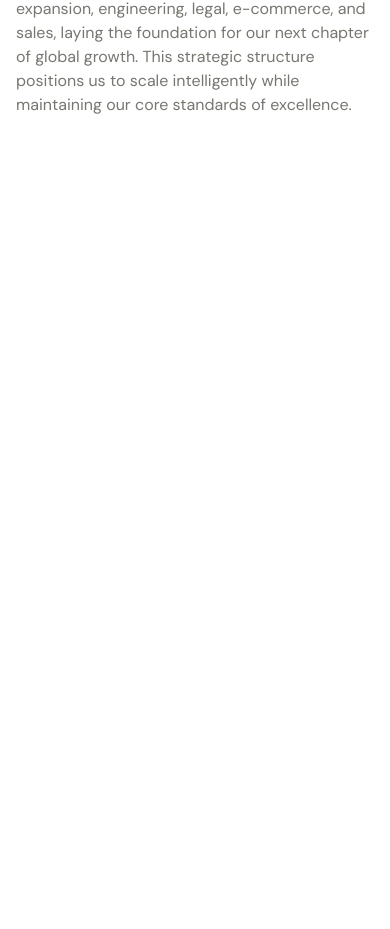
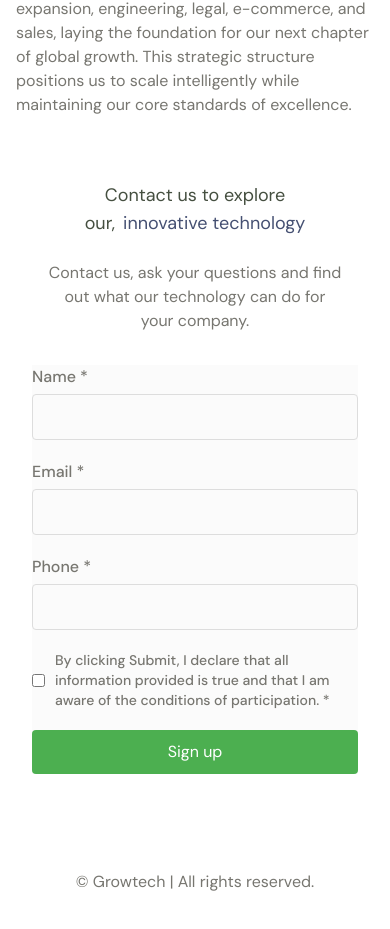
Before and after one commit to EcoNaCaixa/growtech, a Next.js app: page / in a window 390 px wide. Shown: the part 4552-5481 px from the top of the page. Before the commit the page ends 4685 px from the top, so only its background shows below. Built offline with nearby package versions, Linux system fonts and the light colour scheme.

Commit message:
Implement multiple code changes to enhance functionality and improve performance

```diff
--- a/components/AboutUs.jsx
+++ b/components/AboutUs.jsx
@@ -3,7 +3,7 @@ import Image from "next/image";
 export default function AboutUs() {
   return (
     <>
-      <section className="container mx-auto md:p-8 grid gap-20">
+      <section className="container mx-auto md:p-8 md:mb-16 grid gap-20">
         <div className="grid md:grid-cols-2 md:gap-16 grid-cols-1 ">
           <Image
             src="/founders.webp"
--- /dev/null
+++ b/components/Form.jsx
@@ -0,0 +1,272 @@
+"use client";
+
+import { useState } from "react";
+
+export default function Form() {
+  const [formData, setFormData] = useState({
+    name: "",
+    email: "",
+    phone: "",
+    termsAccepted: false,
+  });
+
+  const [errors, setErrors] = useState({});
+  const [isSubmitting, setIsSubmitting] = useState(false);
+  const [submitStatus, setSubmitStatus] = useState(null);
+
+  const handleChange = (e) => {
+    const { name, value, type, checked } = e.target;
+    setFormData((prev) => ({
+      ...prev,
+      [name]: type === "checkbox" ? checked : value,
+    }));
+
+    if (errors[name]) {
+      setErrors((prev) => ({ ...prev, [name]: null }));
+    }
+  };
+
+  const validateForm = () => {
+    const newErrors = {};
+
+    if (!formData.name.trim()) {
+      newErrors.name = "Name is required";
+    }
+
+    if (!formData.email.trim()) {
+      newErrors.email = "Email is required";
+    } else if (!/\S+@\S+\.\S+/.test(formData.email)) {
+      newErrors.email = "Email is invalid";
+    }
+
+    if (!formData.phone.trim()) {
+      newErrors.phone = "Phone is required";
+    } else if (!/^\d{10,15}$/.test(formData.phone.replace(/[^0-9]/g, ""))) {
+      newErrors.phone = "Phone number is invalid";
+    }
+
+    if (!formData.termsAccepted) {
+      newErrors.termsAccepted = "You must accept the terms and conditions";
+    }
+
+    setErrors(newErrors);
+    return Object.keys(newErrors).length === 0;
+  };
+
+  const handleSubmit = async (e) => {
+    e.preventDefault();
+
+    if (!validateForm()) return;
+
+    setIsSubmitting(true);
+    setSubmitStatus(null);
+
+    // SheetMonkey API endpoint
+    const sheetMonkeyURL =
+      "https://api.sheetmonkey.io/form/nUdpy9AWDieD5iZXBjZ5MT";
+
+    // Create form data for SheetMonkey
+    const formDataToSend = new FormData();
+    formDataToSend.append("Name", formData.name);
+    formDataToSend.append("Email", formData.email);
+    formDataToSend.append("Phone", formData.phone);
+    formDataToSend.append(
+      "Terms Accepted",
+      formData.termsAccepted ? "Yes" : "No"
+    );
+    formDataToSend.append("Date", new Date().toISOString());
+
+    try {
+      const response = await fetch(sheetMonkeyURL, {
+        method: "POST",
+        body: formDataToSend,
+      });
+
+      if (!response.ok) {
+        throw new Error("Failed to submit form");
+      }
+
+      setSubmitStatus({
+        type: "success",
+        message: "Form submitted successfully!",
+      });
+      setFormData({ name: "", email: "", phone: "", termsAccepted: false });
+    } catch (error) {
+      console.error("Error submitting form:", error);
+      setSubmitStatus({
+        type: "error",
+        message: "Failed to submit form. Please try again later.",
+      });
+    } finally {
+      setIsSubmitting(false);
+    }
+  };
+
+  return (
+    <div className="container mx-auto p-8">
+      <div className="p-4 flex flex-col justify-center items-start pb-8 md:pb-16">
+        <h2 className="text-center w-full pb-6 text-lg md:text-3xl text-[#454F40]">
+          Contact us to explore our,
+          <span className="text-[#455072] pl-2">innovative technology</span>
+        </h2>
+        <p className="text-center w-full">
+          Contact us, ask your questions and find out what our technology can do
+          for your company.
+        </p>
+      </div>
+      <div className="grid md:grid-cols-2 md:gap-16 bg-[#FBFBFB]">
+        <div className="grid items-center md:pl-8">
+          {submitStatus && (
+            <div className={`status-message ${submitStatus.type}`}>
+              {submitStatus.message}
+            </div>
+          )}
+
+          <form onSubmit={handleSubmit} noValidate>
+            <div className="form-group">
+              <label htmlFor="name">Name *</label>
+              <input
+                type="text"
+                id="name"
+                name="name"
+                value={formData.name}
+                onChange={handleChange}
+                className={errors.name ? "error" : ""}
+              />
+              {errors.name && (
+                <span className="error-message">{errors.name}</span>
+              )}
+            </div>
+
+            <div className="form-group">
+              <label htmlFor="email">Email *</label>
+              <input
+                type="email"
+                id="email"
+                name="email"
+                value={formData.email}
+                onChange={handleChange}
+                className={errors.email ? "error" : ""}
+              />
+              {errors.email && (
+                <span className="error-message">{errors.email}</span>
+              )}
+            </div>
+
+            <div className="form-group">
+              <label htmlFor="phone">Phone *</label>
+              <input
+                type="tel"
+                id="phone"
+                name="phone"
+                value={formData.phone}
+                onChange={handleChange}
+                className={errors.phone ? "error" : ""}
+              />
+              {errors.phone && (
+                <span className="error-message">{errors.phone}</span>
+              )}
+            </div>
+
+            <div className="form-group checkbox">
+              <input
+                type="checkbox"
+                id="termsAccepted"
+                name="termsAccepted"
+                checked={formData.termsAccepted}
+                onChange={handleChange}
+              />
+              <label htmlFor="termsAccepted" className="text-sm">
+                By clicking Submit, I declare that all information provided is
+                true and that I am aware of the conditions of participation. *
+              </label>
+              {errors.termsAccepted && (
+                <span className="error-message">{errors.termsAccepted}</span>
+              )}
+            </div>
+
+            <button
+              type="submit"
+              disabled={isSubmitting}
+              className="submit-button w-full"
+            >
+              {isSubmitting ? "Submitting..." : "Sign up"}
+            </button>
+          </form>
+
+          <style jsx>{`
+            .form-container {
+              max-width: 500px;
+              margin: 0 auto;
+              padding: 20px;
+            }
+            .form-group {
+              margin-bottom: 20px;
+            }
+            label {
+              display: block;
+              margin-bottom: 5px;
+              font-weight: 500;
+            }
+            input,
+            textarea {
+              width: 100%;
+              padding: 10px;
+              border: 1px solid #ddd;
+              border-radius: 4px;
+            }
+            .checkbox {
+              display: flex;
+              align-items: center;
+            }
+            .checkbox input[type="checkbox"] {
+              width: auto;
+            }
+            .checkbox label {
+              margin-left: 10px;
+              margin-bottom: 0;
+            }
+            .error {
+              border-color: #ff0000;
+            }
+            .error-message {
+              color: #ff0000;
+              font-size: 0.8rem;
+              margin-top: 5px;
+              display: block;
+            }
+            .submit-button {
+              background-color: #4caf50;
+              color: white;
+              padding: 10px 15px;
+              border: none;
+              border-radius: 4px;
+              cursor: pointer;
+              font-size: 1rem;
+            }
+            .submit-button:disabled {
+              background-color: #cccccc;
+              cursor: not-allowed;
+            }
+            .status-message {
+              padding: 10px;
+              margin-bottom: 20px;
+              border-radius: 4px;
+            }
+            .status-message.success {
+              background-color: #dff0d8;
+              color: #3c763d;
+            }
+            .status-message.error {
+              background-color: #f2dede;
+              color: #a94442;
+            }
+          `}</style>
+        </div>
+        <div>
+          <video className="hidden md:block" src="form-vide.mp4" autoPlay muted loop></video>
+        </div>
+      </div>
+    </div>
+  );
+}
--- a/components/HeroSection.jsx
+++ b/components/HeroSection.jsx
@@ -1,3 +1,5 @@
+'use client'
+
 export default function HeroSection(){
   return(
     <section>
--- a/src/app/page.jsx
+++ b/src/app/page.jsx
@@ -4,6 +4,7 @@ import AnnouncementLogo from "../../components/AnnouncementLogo";
 import VideoTrailer from "../../components/VideoTrailer";
 import Qualities from "../../components/Qualities";
 import AboutUs  from "../../components/AboutUs";
+import Form from "../../components/Form";
 
 export default function Home() {
   return (<>
@@ -13,6 +14,8 @@ export default function Home() {
     <Qualities />
     <Image src="/banner-growtech.webp" alt="banner-growtech" width={1444} height={336} className="w-full py-16"/>
     <AboutUs />
+    <Form />
+    <p className="text-center p-16">© Growtech  | All rights reserved.</p>
   </>
   );
 }
```
Also changed, not shown: 1 other file (tests, documents, lock files or other folders).
